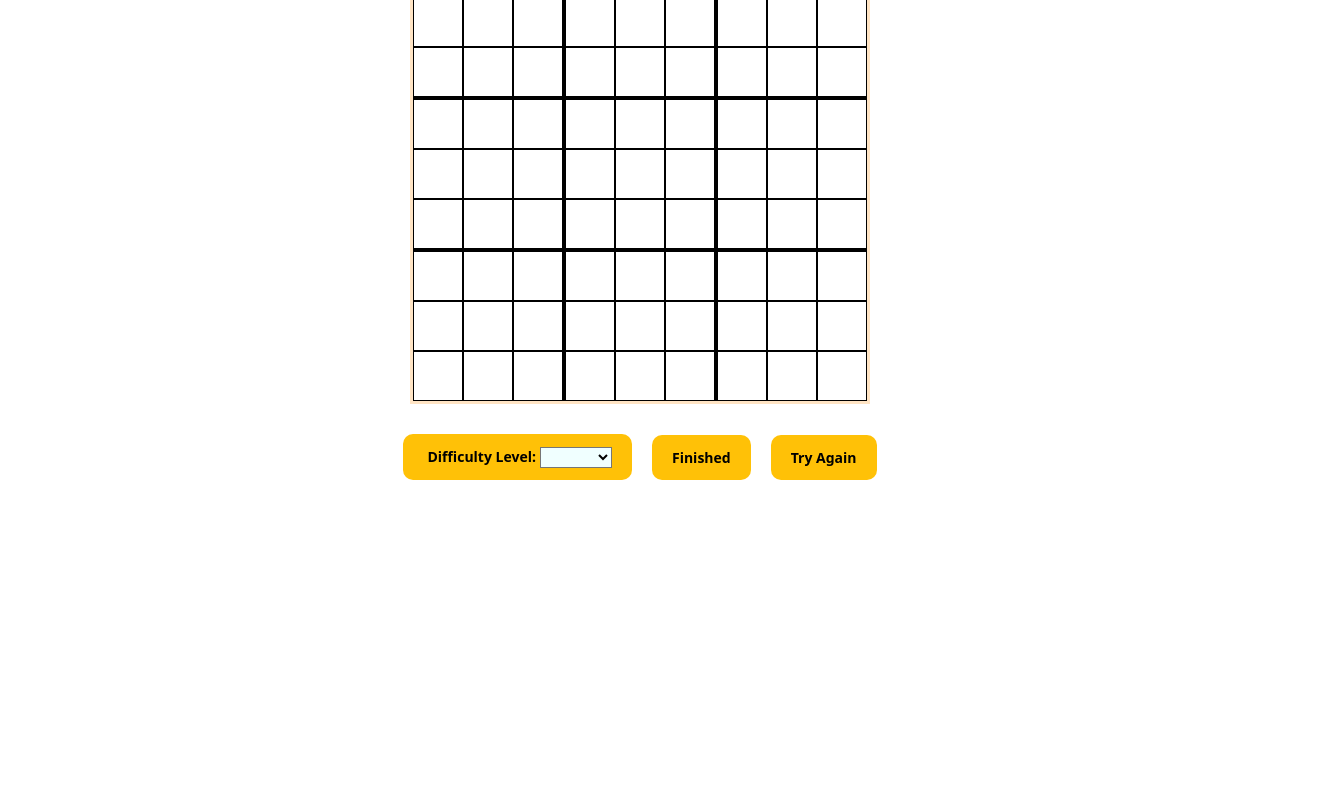
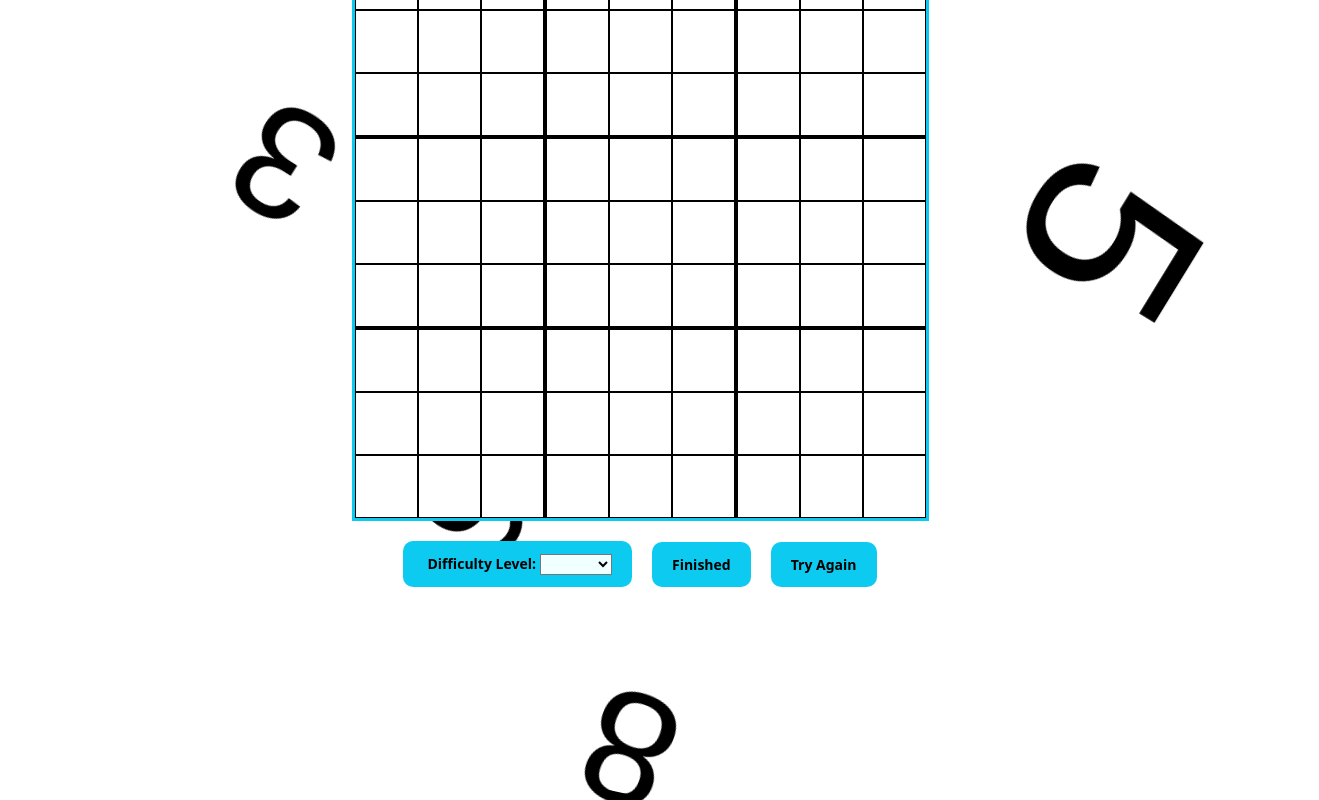
Before and after one commit to sam-st/SSSSudoku, a React (Vite) app in the folder client/: page /game in a window 1280 px wide. Shown: the part 120-920 px from the top of the page, 1319 px wide, since content can reach past the window. Before the commit the page ends 800 px from the top, so only its background shows below. Built offline with nearby package versions, Linux system fonts and the light colour scheme; no server answers; a web font is replaced by a local one.

Commit message:
made it all chartruse and got rid of modals

```diff
--- a/client/src/assets/style/GameBoard.css
+++ b/client/src/assets/style/GameBoard.css
@@ -14,9 +14,9 @@
 }
 
 .cell-input {
-  width: 50px;
-  height: 50px;
-  font-size: 20px;
+  width: 63px;
+  height: 63px;
+  font-size: 30px;
   text-align: center;
   padding: 0px;
   border: 1px solid black;
@@ -25,8 +25,10 @@
 
 table {
   border-collapse: collapse;
-  border: 3px solid bisque;
-  background-color: bisque;
+  border: 3px solid rgb(13, 202, 240);
+  background-color: rgb(13, 202, 240);
+  z-index: 999; /* Set a higher z-index for the row background */
+
 }
 
 td {
@@ -89,7 +91,7 @@ td {
   border-radius: 10px;
   font-size: 14px;
   color: black;
-  margin: 10px 10px;
+  margin: 0px 10px;
 }
 
 .choices {
--- a/client/src/components/Comment.jsx
+++ b/client/src/components/Comment.jsx
@@ -44,7 +44,7 @@ export default function Comment() {
   };
   return (
     <>
-      <Button className="btn btn-warning instructionsModal" onClick={handleShow}>
+      <Button className="btn btn-info instructionsModal" onClick={handleShow}>
         How to Play      </Button>
       <Modal show={show} onHide={handleClose}>
         <Modal.Header closeButton>
@@ -74,14 +74,14 @@ export default function Comment() {
                   onChange={handleChange}
                   value={comment}
                 />
-                <button className='btn btn-warning' onClick={handleClick}>Save</button>
+                <button className='btn btn-info' onClick={handleClick}>Save</button>
               </div>
             </div>
             <div class="position-absolute bottom-0 start-50 translate-middle-x">
-              <a href="/game" className="btn btn-warning mb-5" style={button2Style}>
+              <a href="/game" className="btn btn-info mb-5" style={button2Style}>
                 Play Again
               </a>
-              <a href="/home" className="btn btn-warning mb-5" style={button2Style}>
+              <a href="/home" className="btn btn-info mb-5" style={button2Style}>
                 Home        </a>
             </div>
           </div>
--- a/client/src/components/CommentModal.jsx
+++ b/client/src/components/CommentModal.jsx
@@ -21,7 +21,7 @@ function LeaderBoardModal() {
   return (
     <>
 
-      <Button className="btn btn-warning scoresModal m-1 " onClick={handleShow}>
+      <Button className="btn btn-info scoresModal m-1 " onClick={handleShow}>
         Comments
       </Button>
       <Modal show={show} onHide={handleClose}>
--- a/client/src/components/Instructions.jsx
+++ b/client/src/components/Instructions.jsx
@@ -36,7 +36,7 @@ export default function Instructions() {
 
       </ul>
       </div>
-    <a href="/home" className="btn position-absolute bottom-0 end-95 mb-3 btn-warning" style={button2Style}>
+    <a href="/home" className="btn position-absolute bottom-0 end-95 mb-3 btn-info" style={button2Style}>
               Home
             </a>
     </div>
--- a/client/src/components/InstructionsModal.jsx
+++ b/client/src/components/InstructionsModal.jsx
@@ -10,7 +10,7 @@ function InstructionsModal() {
   const handleShow = () => setShow(true);
   return (
     <>
-      <Button className="btn btn-warning instructionsModal" onClick={handleShow}>
+      <Button className="btn btn-lg btn-info instructionsModal" onClick={handleShow}>
         How to Play      </Button>
       <Modal show={show} onHide={handleClose}>
         <Modal.Header>
@@ -29,7 +29,7 @@ function InstructionsModal() {
           </ul>
         </Modal.Body>
         <Modal.Footer>
-          <Button className='btn btn-warning' onClick={handleClose}>
+          <Button className='btn btn-info' onClick={handleClose}>
             Close
           </Button>
         </Modal.Footer>
--- a/client/src/components/LeaderBoardModal.jsx
+++ b/client/src/components/LeaderBoardModal.jsx
@@ -29,7 +29,7 @@ function LeaderBoardModal() {
 
   return (
     <>
-      <Button className="btn btn-warning scoresModal " onClick={handleShow}>
+      <Button className="btn btn-info scoresModal " onClick={handleShow}>
         LeaderBoard
       </Button>
       <Modal show={show} onHide={handleClose}>
@@ -57,7 +57,7 @@ function LeaderBoardModal() {
           </Table>
         </Modal.Body>
         <Modal.Footer>
-          <Button className="btn btn-warning" onClick={handleClose}>
+          <Button className="btn btn-info" onClick={handleClose}>
             Close
           </Button>
         </Modal.Footer>
--- a/client/src/components/MyScoresModal.jsx
+++ b/client/src/components/MyScoresModal.jsx
@@ -45,7 +45,7 @@ function MyScoresModal() {
 
   return (
     <>
-      <Button className="btn btn-warning scoresModal m-1 " onClick={handleShow}>
+      <Button className="btn btn-info scoresModal m-1 " onClick={handleShow}>
         See My Scores
       </Button>
       <Modal show={show} onHide={handleClose}>
@@ -81,7 +81,7 @@ function MyScoresModal() {
           </Table>
         </Modal.Body>
         <Modal.Footer>
-          <Button className="btn btn-warning" onClick={handleClose}>
+          <Button className="btn btn-info" onClick={handleClose}>
             Close
           </Button>
         </Modal.Footer>
--- a/client/src/pages/GameBoard.jsx
+++ b/client/src/pages/GameBoard.jsx
@@ -199,17 +199,17 @@ export default function Game() {
               </div>
             </div>
             <div className="position-absolute top-0 start-0 mx-3 mt-3">
-            <InstructionsModal />
-              <a href="/home"><button className="btn btn-warning scoresModal">Home</button></a>
+              <InstructionsModal />
+              <a href="/home"><button className="btn btn-info scoresModal">Home</button></a>
             </div>
             <div className="position-absolute top-0 end-0 mx-3 mt-3">
-            <MyScoresModal />
-              <Comment />
-              <LeaderBoard />
-              </div>
+              <MyScoresModal />
+              {/* <Comment /> */}
+              {/* <LeaderBoard /> */}
+            </div>
 
             <div className="game-header">
-              <h3 className="mt-2 fs-1">Sudoku</h3>
+              <h3 className="mt-2 fs-1 text-black buttonContainer">Sudoku</h3>
               <table>
                 <tbody>
                   {[0, 1, 2, 3, 4, 5, 6, 7, 8].map((row, rIndex) => {
@@ -247,7 +247,6 @@ export default function Game() {
               </table>
               <div className="buttonContainer">
                 <>
-
                   <Modal
                     size="lg"
                     show={lgShow}
@@ -255,37 +254,40 @@ export default function Game() {
                     aria-labelledby="example-modal-sizes-title-lg"
                   >
                     <Modal.Header closeButton>
-                      <Modal.Title id="example-modal-sizes-title-lg" className="text-black fs-2">Congratulations! Your Score: {score} </Modal.Title>
+                      <Modal.Title id="example-modal-sizes-title-lg" className="text-black fs-1">Congratulations! Your Score: {score}
+
+                       </Modal.Title>
                     </Modal.Header>
                     <Modal.Body>
+                      <div class="input-group-append mx-2 position-relative">
+
+{Auth.loggedIn() ? (
+  <button className="btn btn-info mx-1" onClick={handleClick} type="button">Save</button>
+) : (<a href="#"> <button onClick={saveFinalScore}
+  className="btn btn-info mx-1">
+  Login
+</button>
+</a>)}
+<a href='/game'>
+  <button class="btn btn-info mx-1" type="button">Play Again</button>
+</a>
+<a href='/home'>
+  <button class="btn btn-info mx-1" type="button">Home</button>
+</a>
+</div>
                       <div>
-                        <div class="position-absolute top-50 start-50 translate-middle w-100">
-                          <div className='mx-2 input-group mb-3'>
-                            <input className='form-control'
+                        <div class="">
+                          {/* <div className='mx-2 input-group mb-3'> */}
+                          {/* <input className='form-control'
                               type="text"
                               placeholder="Type you comment here!"
                               id="message"
                               name="message"
                               onChange={handleChange}
                               value={comment}
-                            />
-                            <div class="input-group-append mx-2">
+                            /> */}
 
-                              {Auth.loggedIn() ? (
-                                <button className="btn btn-warning mx-1" onClick={handleClick} type="button">Save</button>
-                              ) : (<a href="#"> <button onClick={saveFinalScore}
-                                className="btn btn-warning mx-1">
-                                Login
-                              </button>
-                              </a>)}
-                              <a href='/game'>
-                                <button class="btn btn-warning mx-1" type="button">Play Again</button>
-                              </a>
-                              <a href='/home'>
-                                <button class="btn btn-warning mx-1" type="button">Home</button>
-                              </a>
-                            </div>
-                          </div>
+                          {/* </div> */}
                         </div>
                         <div className="position-absolute bottom-0 start-00 translate-middle-x">
                           <Confetti
@@ -315,11 +317,11 @@ export default function Game() {
                         <div className="text-center">
 
                           {/* <a href='/game'>
-                            <button class="btn btn-sm btn-warning m-2" onClick={(e) => resetSudoku(randomIndex, solvedArray, unsolvedArray)} type="button">Try Again</button>
+                            <button class="btn btn-sm btn-info m-2" onClick={(e) => resetSudoku(randomIndex, solvedArray, unsolvedArray)} type="button">Try Again</button>
                           </a> */}
 
                           <a href='/home'>
-                            <button class="btn btn-sm btn-warning m-2" type="button">Home</button>
+                            <button class="btn btn-sm btn-info m-2" type="button">Home</button>
                           </a>
                         </div>
                       </div>
@@ -331,7 +333,7 @@ export default function Game() {
                 <div>
                   {/* <MyStopwatch /> */}
                 </div>
-                <button className="btn btn-warning level">
+                <button className="btn btn-info level ">
                   <label className="mx-1" for="difficulty">
                     Difficulty Level:
                   </label>
@@ -356,7 +358,7 @@ export default function Game() {
                   </select>
                 </button>
                 <button
-                  className="btn btn-warning level"
+                  className="btn btn-info level"
                   onClick={(e) =>
                     checkSudoku(
                       solvedArray,
@@ -368,7 +370,7 @@ export default function Game() {
                 >
                   Finished
                 </button>
-                <button className="btn btn-warning level" onClick={(e) => resetSudoku(initArr)}>
+                <button className="btn btn-info level" onClick={(e) => resetSudoku(initArr)}>
 
                   Try Again
                 </button>
@@ -377,6 +379,115 @@ export default function Game() {
           </div>
         </div>
       </div>
+      <div className="wrap">
+        <svg className="svg">
+          <text
+            x="10"
+            y="90"
+            font-family="Helvetica, Arial, sans-serif"
+            font-size="80"
+            fill="black"
+          >
+            1
+          </text>
+        </svg>
+
+        <svg className="svg">
+          <text
+            x="10"
+            y="90"
+            font-family="Helvetica, Arial, sans-serif"
+            font-size="80"
+            fill="black"
+          >
+            2
+          </text>
+        </svg>
+
+        <svg className="svg">
+          <text
+            x="10"
+            y="90"
+            font-family="Helvetica, Arial, sans-serif"
+            font-size="80"
+            fill="black"
+          >
+            3
+          </text>
+        </svg>
+
+        <svg className="svg">
+          <text
+            x="10"
+            y="90"
+            font-family="Helvetica, Arial, sans-serif"
+            font-size="80"
+            fill="black"
+          >
+            4
+          </text>
+        </svg>
+
+        <svg className="svg">
+          <text
+            x="10"
+            y="90"
+            font-family="Helvetica, Arial, sans-serif"
+            font-size="80"
+            fill="black"
+          >
+            5
+          </text>
+        </svg>
+
+        <svg className="svg">
+          <text
+            x="10"
+            y="90"
+            font-family="Helvetica, Arial, sans-serif"
+            font-size="80"
+            fill="black"
+          >
+            6
+          </text>
+        </svg>
+
+        <svg className="svg">
+          <text
+            x="10"
+            y="90"
+            font-family="Helvetica, Arial, sans-serif"
+            font-size="80"
+            fill="black"
+          >
+            7
+          </text>
+        </svg>
+
+        <svg className="svg">
+          <text
+            x="10"
+            y="90"
+            font-family="Helvetica, Arial, sans-serif"
+            font-size="80"
+            fill="black"
+          >
+            8
+          </text>
+        </svg>
+
+        <svg className="svg">
+          <text
+            x="10"
+            y="90"
+            font-family="Helvetica, Arial, sans-serif"
+            font-size="80"
+            fill="black"
+          >
+            9
+          </text>
+        </svg>
+      </div>
     </div>
   );
 }
--- a/client/src/pages/Login.jsx
+++ b/client/src/pages/Login.jsx
@@ -72,7 +72,7 @@ function Login() {
                 <Form.Label className='mt-4 fs-4 text-black'>Password</Form.Label>
                 <Form.Control type="password" value={loginPassword} onChange={(e) => setLoginPassword(e.target.value)} autoComplete="new-password" autocomplete="off" />
               </Form.Group>
-              <Button className='mt-4' variant="warning" type="submit">Login</Button>
+              <Button className='mt-4' variant="info" type="submit">Login</Button>
             </Form>
           </Col>
           <Col className='mt-4 mx-1 border border-black'>
@@ -91,7 +91,7 @@ function Login() {
                 <Form.Label className='fs-4 text-black mt-1 mb-0'>Email</Form.Label>
                 <Form.Control type="email" value={signupEmail} onChange={(e) => setSignupEmail(e.target.value)} />
               </Form.Group>
-              <Button className='my-2' variant="warning" type="submit">Sign Up</Button>
+              <Button className='my-2' variant="info" type="submit">Sign Up</Button>
             </Form>
           </Col>
         </Row>
@@ -99,12 +99,12 @@ function Login() {
 
           <div className="position-absolute bottom-0 start-0 mx-2 mb-2">
             {Auth.loggedIn() ? (
-              <a href="/game" > <button className="btn btn-warning">
+              <a href="/game" > <button className="btn btn-info">
                 Play
               </button>
               </a>
             ) : (
-              <a href="/home" > <button className="btn btn-warning">
+              <a href="/home" > <button className="btn btn-info">
                 Home
               </button>
               </a>
@@ -114,7 +114,9 @@ function Login() {
           </div>
         </div>
       </Container>
+
     </div>
+
   );
 }
 
--- a/client/src/style.css
+++ b/client/src/style.css
@@ -9,9 +9,12 @@ body {
   font-smooth: always;
   -webkit-font-smoothing: antialiased;
   -moz-osx-font-smoothing: grayscale;
-  background-color: rgb(17, 207, 198);
+  background-color: rgb(17, 207, 42);
   font-size: 14px;
   overflow: hidden;
+}
+.buttonContainer{
+  z-index: 999; /* Set a higher z-index for the row background */
 }
 
 .card {
```
Also changed, not shown: client/src/assets/kjrnj45g.png (added).
